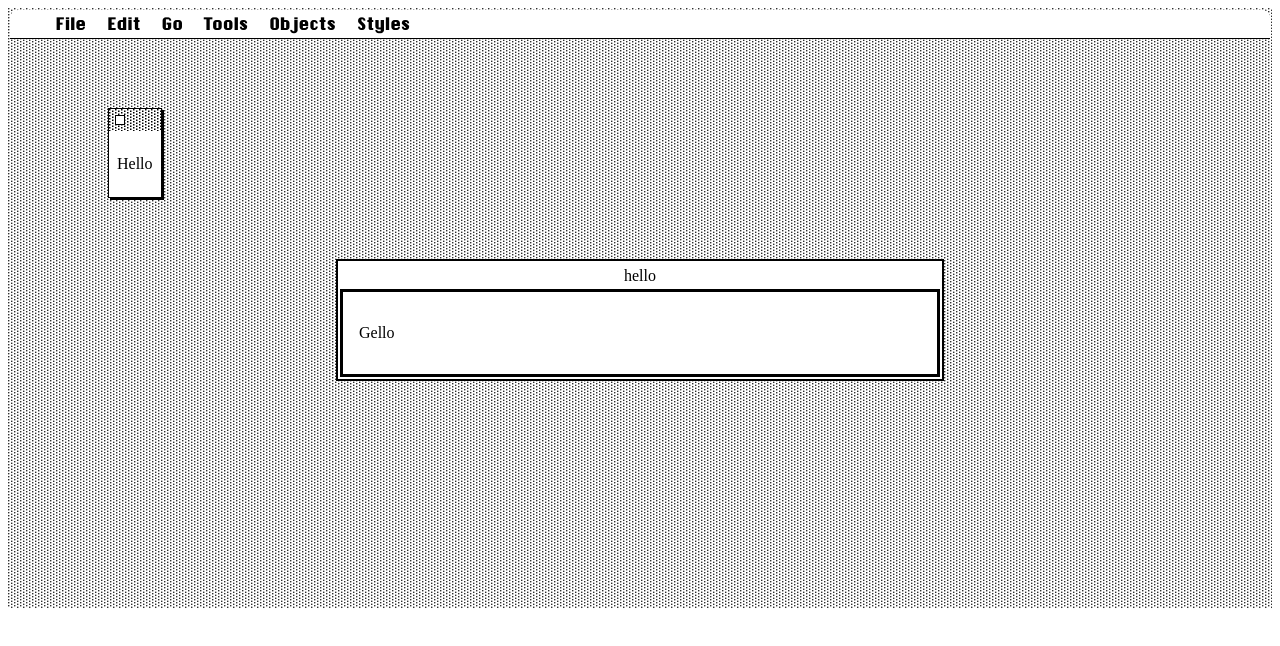
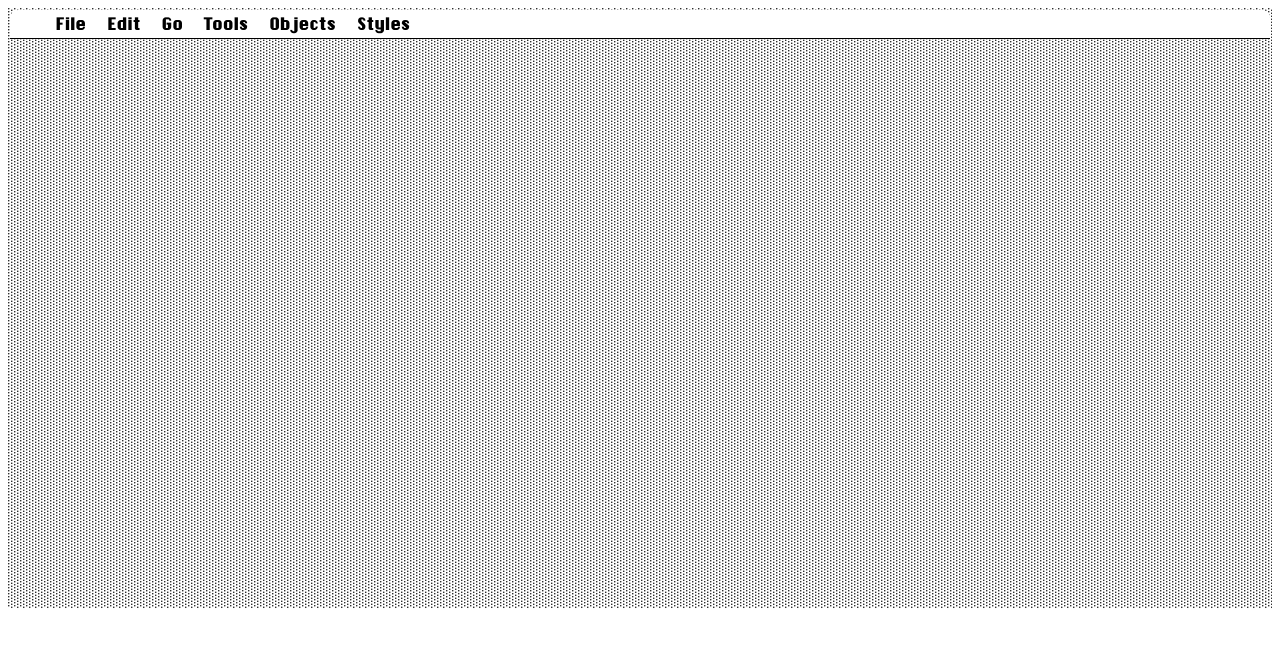
Before and after one commit to oaklandgit/Cardigan-Svelte, a Svelte app: page / in a window 1280 px wide. Shown: the top 646 px of the page. Built offline with nearby package versions, Linux system fonts and the light colour scheme.

Commit message:
Commented out test code

```diff
--- a/src/App.svelte
+++ b/src/App.svelte
@@ -9,14 +9,14 @@
 <Area pattern={2}>
   <MyBackground cardId={0} />
   <Menubar />
-  <Palette>
+  <!-- <Palette>
     <p>Hello</p>
-  </Palette>
+  </Palette> -->
 </Area>
 
-<Modal title="hello">
+<!-- <Modal title="hello">
   <p>Gello</p>
-</Modal>
+</Modal> -->
 
 <style>
 </style>
```
